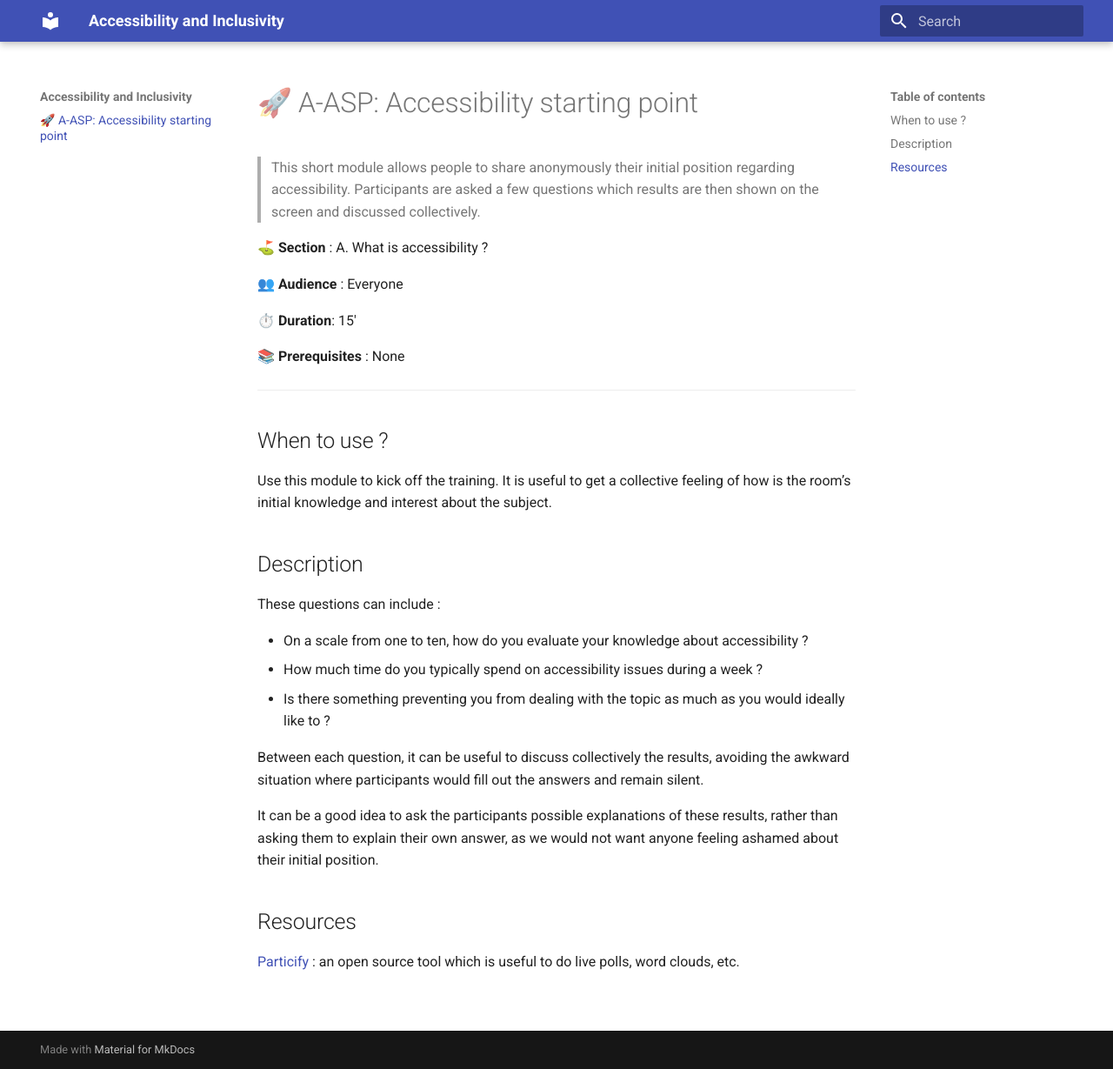
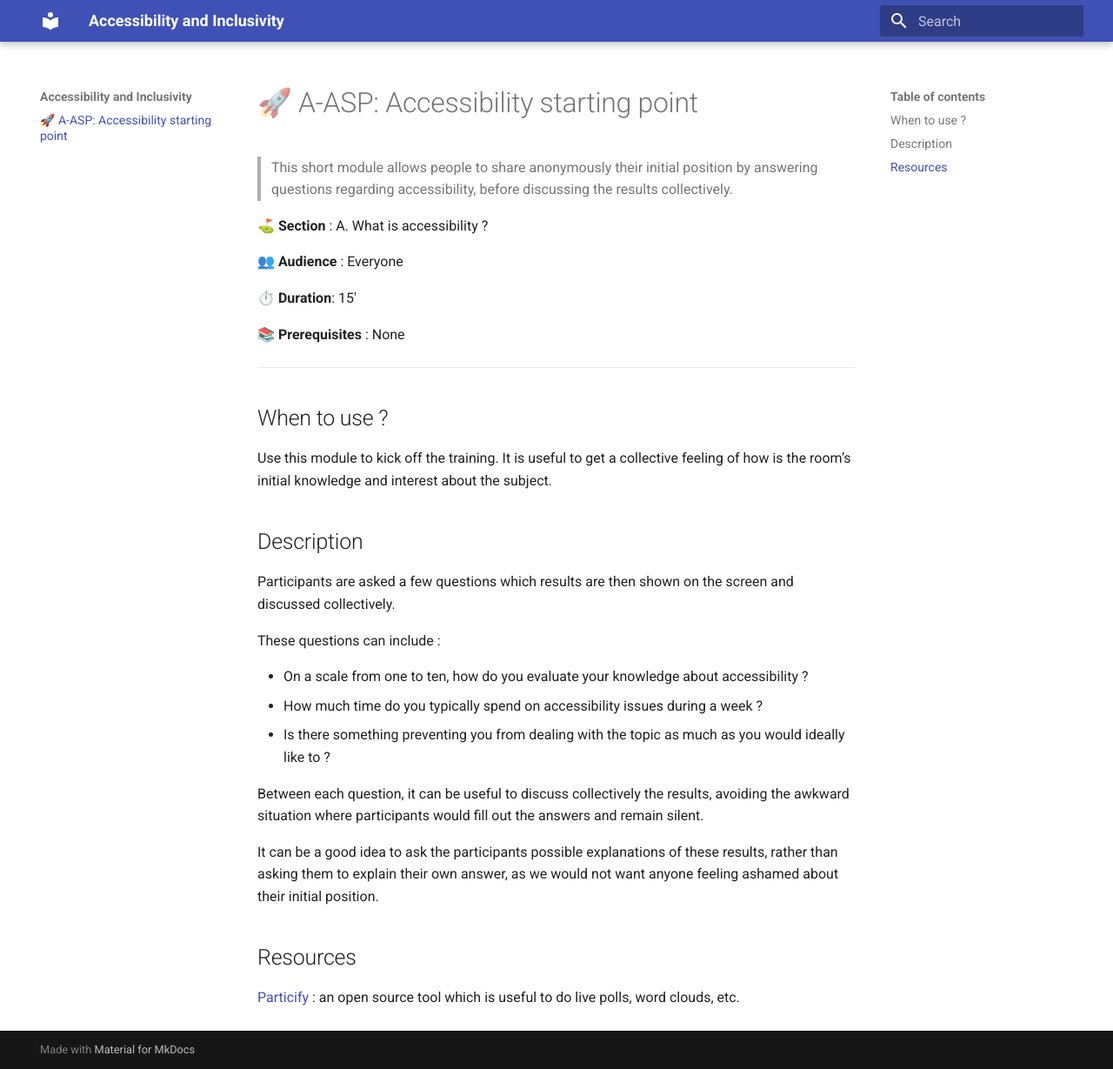
Before and after one commit to savoirfairelinux/building-inclusive-open-source-software, an MkDocs documentation site: the page built from docs/A-ASP.md, in a window 1280 px wide and 1229 px high. Shown: the whole window at 87% size. Built offline with MkDocs 1.6.1 and Material for MkDocs 9.7.7, drawn with Linux system fonts in a browser that asks for light colours.

Commit message:
A-ASP: add an introduction sentence to the description

```diff
--- a/docs/A-ASP.md
+++ b/docs/A-ASP.md
@@ -1,6 +1,6 @@
 # 🚀 A-ASP: Accessibility starting point
 
-> This short module allows people to share anonymously their initial position regarding accessibility. Participants are asked a few questions which results are then shown on the screen and discussed collectively.
+> This short module allows people to share anonymously their initial position by answering questions regarding accessibility, before discussing the results collectively.
 
 **⛳️ Section** : A. What is accessibility ?
 
@@ -18,6 +18,8 @@ Use this module to kick off the training. It is useful to get a collective feeli
 
 ## Description
 
+Participants are asked a few questions which results are then shown on the screen and discussed collectively.
+
 These questions can include :
 
 - On a scale from one to ten, how do you evaluate your knowledge about accessibility ?
```
